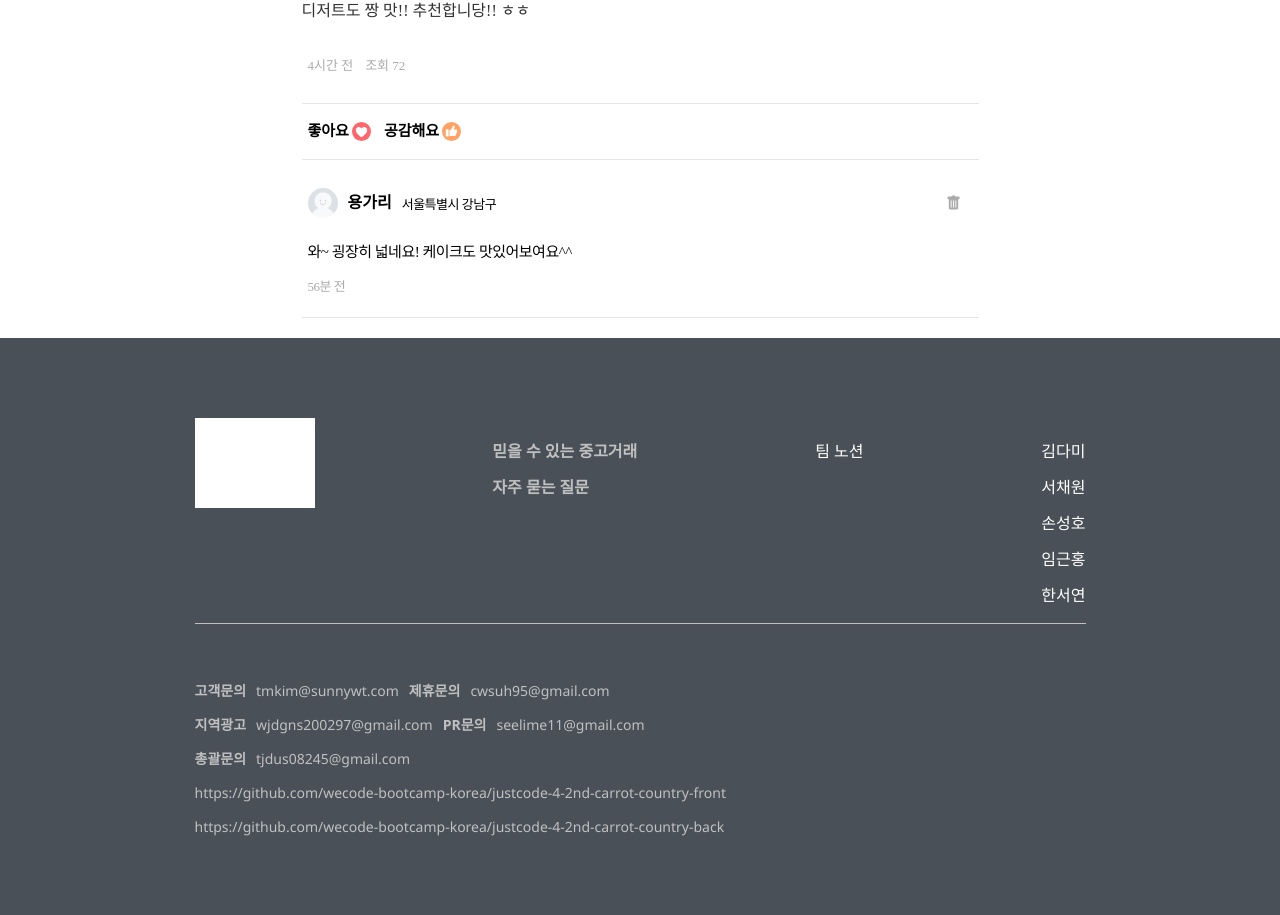
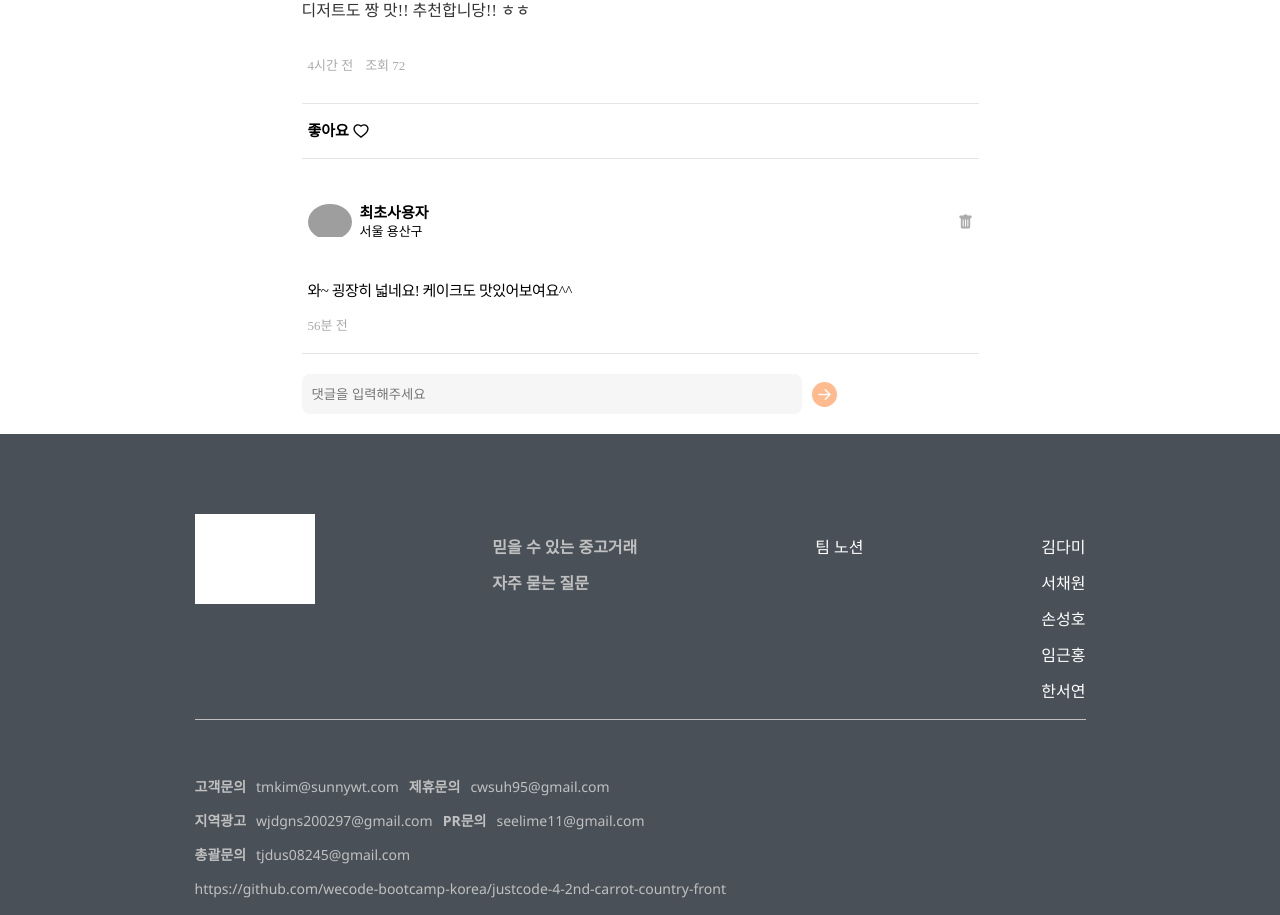
Before and after one commit to wecode-bootcamp-korea/justcode-4-2nd-carrot-country-front, a React (Create React App) app: page /district-info/detail in a window 1280 px wide. Shown: the part 780-1695 px from the top of the page. Built offline with nearby package versions, Linux system fonts and the light colour scheme; no server answers; grey boxes are pictures that could not be loaded.

Commit message:
동네정보 디테일페이지 구현완료

```diff
--- a/src/pages/districtInfoDetail/DistrictInfoDetail.js
+++ b/src/pages/districtInfoDetail/DistrictInfoDetail.js
@@ -1,11 +1,13 @@
-import React, { useContext } from 'react';
+// import React, { useContext } from 'react';
 import { useState } from 'react';
 import UserProfile from 'components/profile/UserProfile';
 import ImageSlider from 'components/slider/ImageSlider';
+import { SERVER_PORT } from 'config';
 import { BsFillArrowRightCircleFill } from 'react-icons/bs';
 import { BsFillTrashFill } from 'react-icons/bs';
+import { AiOutlineHeart } from 'react-icons/ai';
 import styled from 'styled-components';
-import { UserContext } from 'context';
+// import { UserContext } from 'context';
 
 const user = {
   id: '1',
@@ -21,6 +23,27 @@ const imageUrl = [
 ];
 
 function DistrictInfoDetail() {
+  const [comment, setComment] = useState('');
+  const handleComment = e => {
+    setComment(e.target.value);
+  };
+
+  const handleSubmit = () => {
+    if (comment !== '') {
+      fetch(`${SERVER_PORT}/infos/comment`, {
+        method: 'POST',
+        headers: {
+          'Content-Type': 'application/json',
+        },
+        body: JSON.stringify({
+          token: localStorage.getItem('token'),
+          infoId: '1',
+          comment: comment,
+        }),
+      });
+    }
+  };
+
   return (
     <MainWrapper>
       <ImageSlider urls={imageUrl} />
@@ -47,16 +70,17 @@ function DistrictInfoDetail() {
       <CommentsWrapper>
         <CommentTitle>
           <span>좋아요</span>
-          <img src="/images/districtInfoDetail/heart.svg" />
-          <span className="agree">공감해요</span>
-          <img src="/images/districtInfoDetail/good.svg" />
+          {/* <img src="/images/districtInfoDetail/heart.svg" /> */}
+          <AiOutlineHeart className="heart" />
         </CommentTitle>
         <Comments>
           <div>
-            <img src="/images/profile/userImageNotFound.png" />
-            <h3>용가리</h3>
-            <span>서울특별시 강남구</span>
-            <BsFillTrashFill className="trashIcon" />
+            <UserInfo>
+              <UserProfile user={user} />
+              <BsFillTrashFill className="trashIcon" />
+            </UserInfo>
+            {/* <h3>용가리</h3>
+            <span>서울특별시 강남구</span> */}
           </div>
           <p>와~ 굉장히 넓네요! 케이크도 맛있어보여요^^</p>
           <span className="time">56분 전</span>
@@ -64,15 +88,16 @@ function DistrictInfoDetail() {
       </CommentsWrapper>
       <CommentSignup>
         <form>
-          {/* <input type="text" value={input} onChange={onChange}
-          placeholder="댓글을 입력해주세요" />
+          <input
+            type="text"
+            value={comment}
+            onChange={handleComment}
+            placeholder="댓글을 입력해주세요"
+          />
           <BsFillArrowRightCircleFill
             className="submitIcon"
-            onClick={() => {
-              addComment(input);
-              setInput('');
-            }}
-          /> */}
+            onClick={handleSubmit}
+          />
         </form>
       </CommentSignup>
     </MainWrapper>
@@ -85,11 +110,11 @@ const MainWrapper = styled.main`
   padding-top: 70px;
 `;
 
-const UserInfo = styled.div`
-  display: flex;
-  justify-content: space-between;
-  align-items: center;
-`;
+// const UserInfo = styled.div`
+//   display: flex;
+//   justify-content: space-between;
+//   align-items: center;
+// `;
 const InfoWrapper = styled.section`
   @media (max-width: 890px) {
     padding: 0px 15px;
@@ -134,8 +159,29 @@ const InfoBottom = styled.div`
   }
 `;
 
+const UserInfo = styled.div`
+  display: flex;
+  justify-content: space-between;
+  align-items: center;
+
+  .ChatBtn {
+    border: 1px solid ${props => props.theme.signColor};
+    border-radius: 50px;
+    padding: 15px 20px;
+    cursor: pointer;
+    :hover {
+      background-color: ${props => props.theme.signColor};
+      span {
+        color: #ffff;
+      }
+    }
+    span {
+      color: ${props => props.theme.signColor};
+    }
+  }
+`;
 const CommentsWrapper = styled.section`
-  @media (max-width: 700px) {
+  @media (max-width: 890px) {
     padding: 0px 15px;
   }
   @media (min-width: 891px) {
@@ -149,8 +195,8 @@ const CommentTitle = styled.div`
   align-items: center;
   padding: 18px 6px;
   border-bottom: 1px solid #99999940;
-  img {
-    width: 19px;
+  .heart {
+    font-size: 18px;
     margin-left: 3px;
     cursor: pointer;
   }
@@ -166,26 +212,10 @@ const CommentTitle = styled.div`
 const Comments = styled.div`
   padding: 25px 6px 20px 6px;
   border-bottom: 1px solid #99999940;
-  div {
+  /* div {
     display: flex;
     align-items: center;
-  }
-  img {
-    width: 30px;
-    border-radius: 50%;
-  }
-  h3 {
-    display: inline-block;
-    margin: 10px;
-    font-weight: 600;
-  }
-  span {
-    font-size: 13px;
-    padding-top: 5px;
-    line-height: 1.46;
-    letter-spacing: -0.5px;
-    vertical-align: middle;
-  }
+  } */
   p {
     padding: 20px 0px 15px 0px;
     font-size: 15px;
@@ -193,29 +223,39 @@ const Comments = styled.div`
     letter-spacing: -0.5px;
   }
   .time {
+    font-size: 13px;
     color: #71717199;
   }
   .trashIcon {
+    margin-left: 10px;
     width: 15px;
-    margin-left: 450px;
     color: #ababab;
   }
 `;
 
 const CommentSignup = styled.div`
+  @media (max-width: 890px) {
+    padding: 0px 15px;
+  }
+  @media (min-width: 891px) {
+    width: 677px;
+    margin: 0px auto;
+  }
   form {
-    margin: 10px 0px 20px 6px;
+    display: flex;
+    align-items: center;
+    margin: 20px 0px;
   }
   input {
     width: 500px;
     height: 40px;
     padding: 10px;
-    margin: 20px 10px 5px 10px;
     border: none;
     border-radius: 8px;
     background-color: #f6f6f6;
   }
   .submitIcon {
+    margin-left: 10px;
     font-size: 25px;
     color: #ff8a3d96;
   }
```
